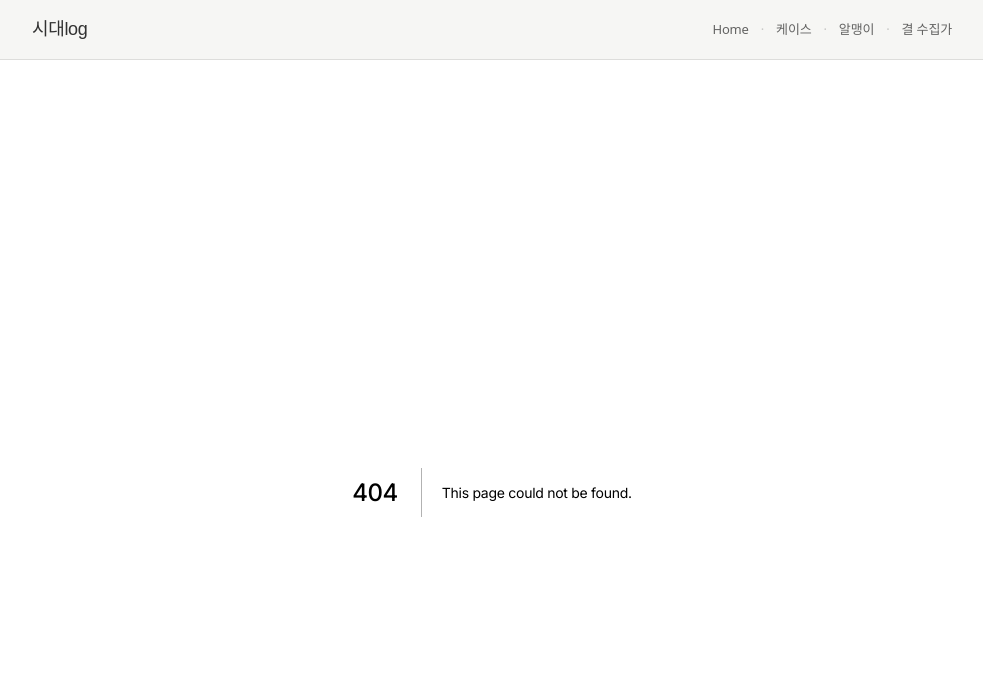
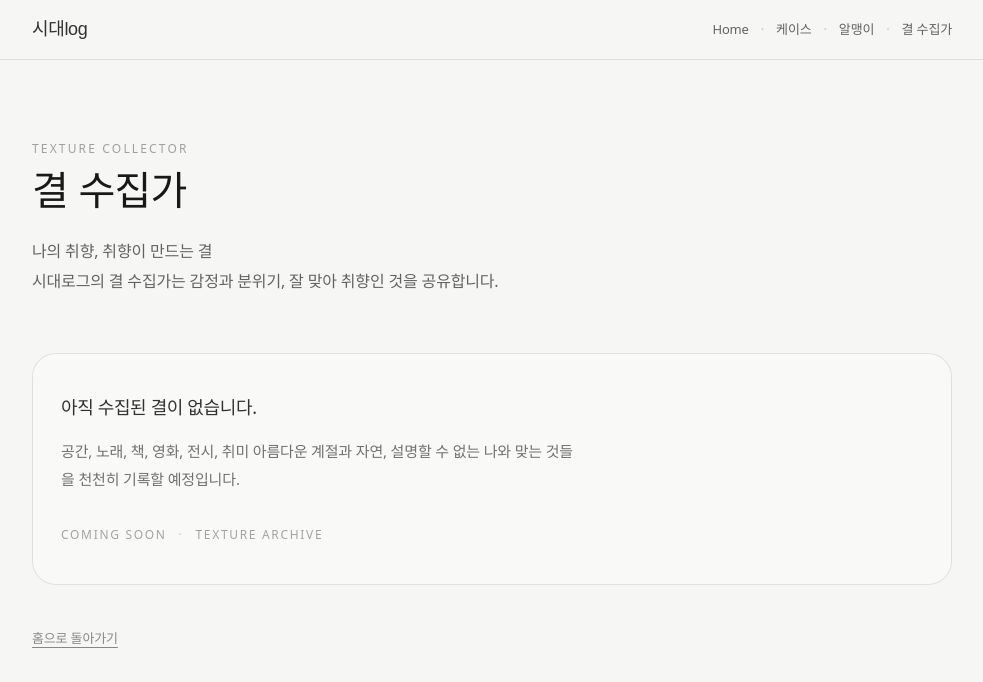
Before and after one commit to fancifulfacnyworld-prog/sidaelog, a Next.js app: page /texture-collector in a window 1280 px wide. Before the commit this address had no page. Shown: the top 682 px of the page, without its empty margins (148-1131 px from the left). Built offline with nearby package versions, Linux system fonts and the light colour scheme.

Commit message:
update page

```diff
--- /dev/null
+++ b/app/texture-collector/page.tsx
@@ -0,0 +1,60 @@
+import Link from "next/link";
+
+export default function TextureCollectorPage() {
+  return (
+    <main className="min-h-screen bg-[#f6f6f4] px-5 py-12">
+      <div className="mx-auto max-w-[920px]">
+
+        {/* Header */}
+        <div className="mb-14">
+          <div className="text-[12px] uppercase tracking-[0.18em] text-black/35">
+            Texture Collector
+          </div>
+
+          <h1 className="mt-3 text-[40px] leading-[1.05] tracking-[-0.05em] text-black/90">
+            결 수집가
+          </h1>
+
+          <p className="mt-6 max-w-[620px] text-[16px] leading-[1.9] text-black/60">
+            나의 취향, 취향이 만드는 결
+            <br />
+            시대로그의 결 수집가는 감정과 분위기,
+            잘 맞아 취향인 것을 공유합니다.
+          </p>
+        </div>
+
+        {/* Empty State */}
+        <div className="overflow-hidden rounded-3xl border border-black/10 bg-white/40">
+          <div className="px-7 py-10">
+            <div className="text-[18px] tracking-[-0.02em] text-black/80">
+              아직 수집된 결이 없습니다.
+            </div>
+
+            <p className="mt-4 max-w-[520px] text-[15px] leading-[1.9] text-black/55">
+              공간, 노래, 책, 영화, 전시, 취미
+              아름다운 계절과 자연,
+              설명할 수 없는 나와 맞는 것들을
+              천천히 기록할 예정입니다.
+            </p>
+
+            <div className="mt-8 flex items-center gap-3 text-[12px] uppercase tracking-[0.14em] text-black/35">
+              <span>Coming Soon</span>
+              <span className="text-black/20">·</span>
+              <span>Texture Archive</span>
+            </div>
+          </div>
+        </div>
+
+        {/* Navigation */}
+        <div className="mt-10">
+          <Link
+            href="/"
+            className="text-[13px] text-black/45 underline underline-offset-4 transition hover:text-black"
+          >
+            홈으로 돌아가기
+          </Link>
+        </div>
+      </div>
+    </main>
+  );
+}
```
Also changed, not shown: app/texture-collector/[slug]/page.tsx (added).
